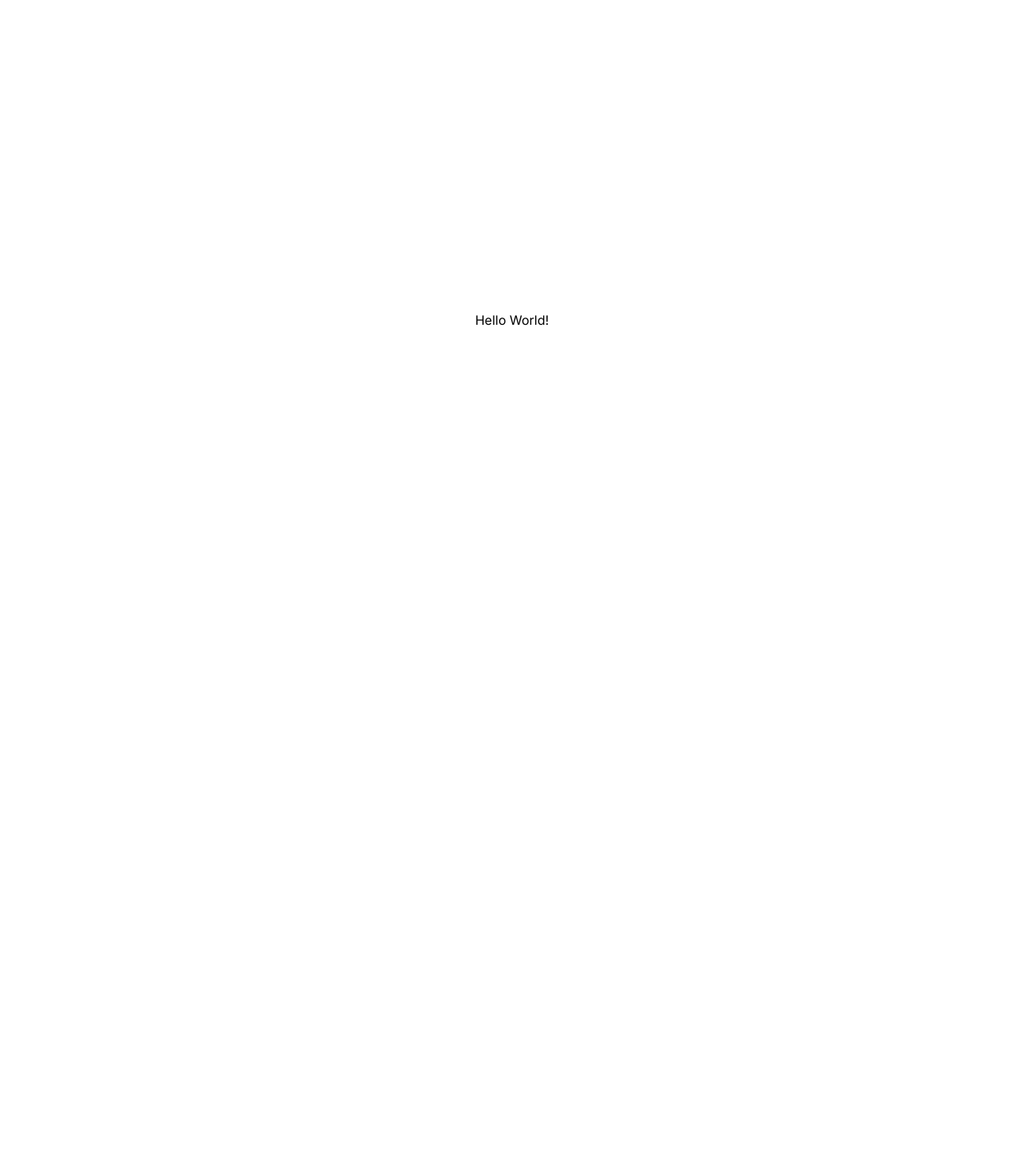
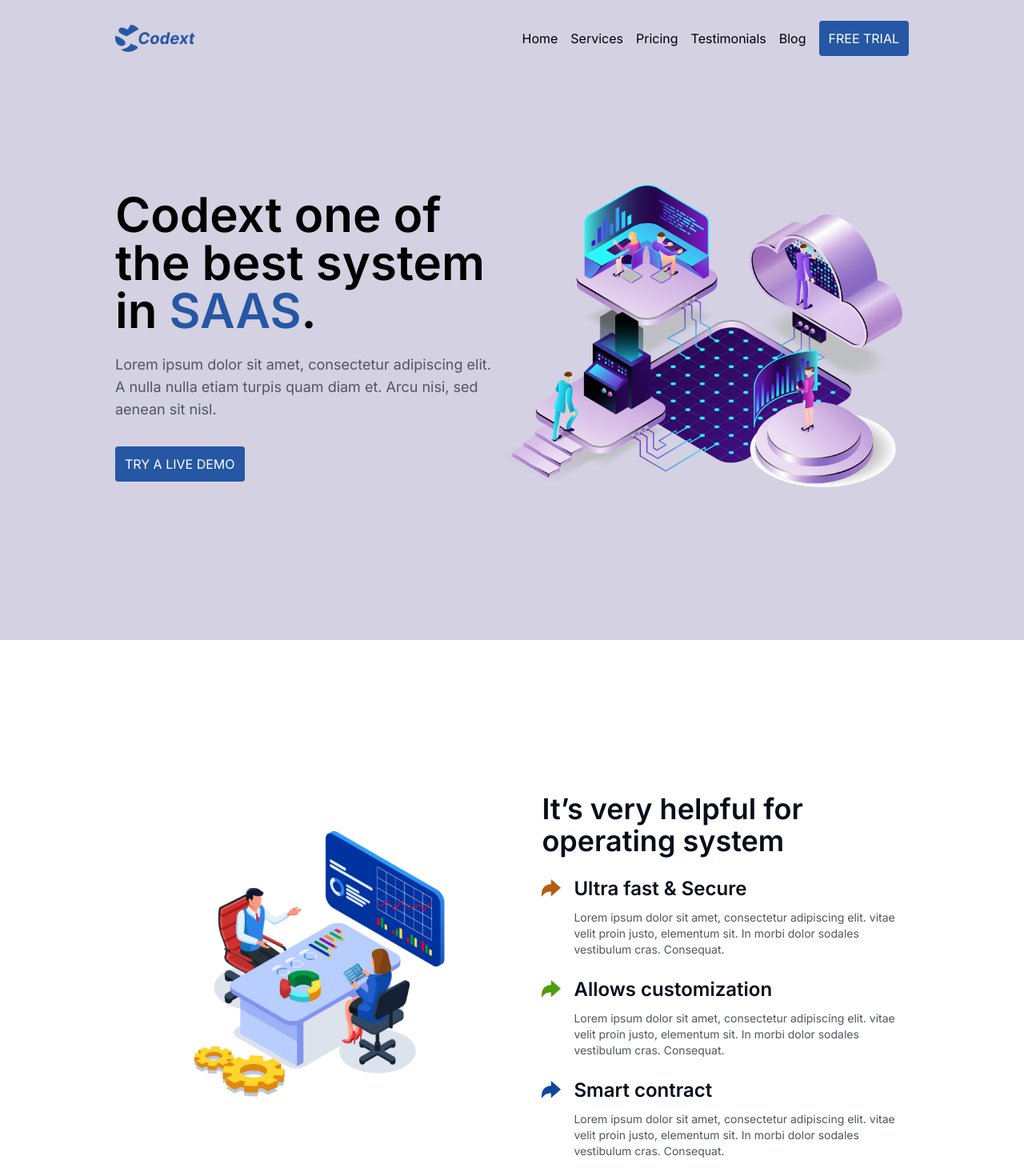
Before and after one commit to brndnwjy/codext, a Next.js app: page / in a window 1280 px wide. Shown: the top 1470 px of the page at 80% size. Before the commit the page ends 800 px from the top, so only its background shows below. Built offline with nearby package versions, Linux system fonts and the light colour scheme.

Commit message:
feat: assemble sections on index.tsx

```diff
--- a/src/pages/index.tsx
+++ b/src/pages/index.tsx
@@ -1,14 +1,30 @@
 import Image from "next/image";
 import { Inter } from "next/font/google";
+import {
+  Hero,
+  Navbar,
+  Advantage,
+  Services,
+  Pricing,
+  Review,
+  Insight,
+} from "@/components";
+import Head from "next/head";
 
 const inter = Inter({ subsets: ["latin"] });
 
 export default function Home() {
   return (
     <main
-      className={`flex min-h-screen flex-col items-center justify-center p-24 ${inter.className}`}
+      className={`flex min-h-screen flex-col items-center justify-center ${inter.className}`}
     >
-      <h1>Hello World!</h1>
+      <Navbar />
+      <Hero />
+      <Advantage />
+      <Services />
+      <Pricing />
+      <Review />
+      <Insight />
     </main>
   );
 }
```
